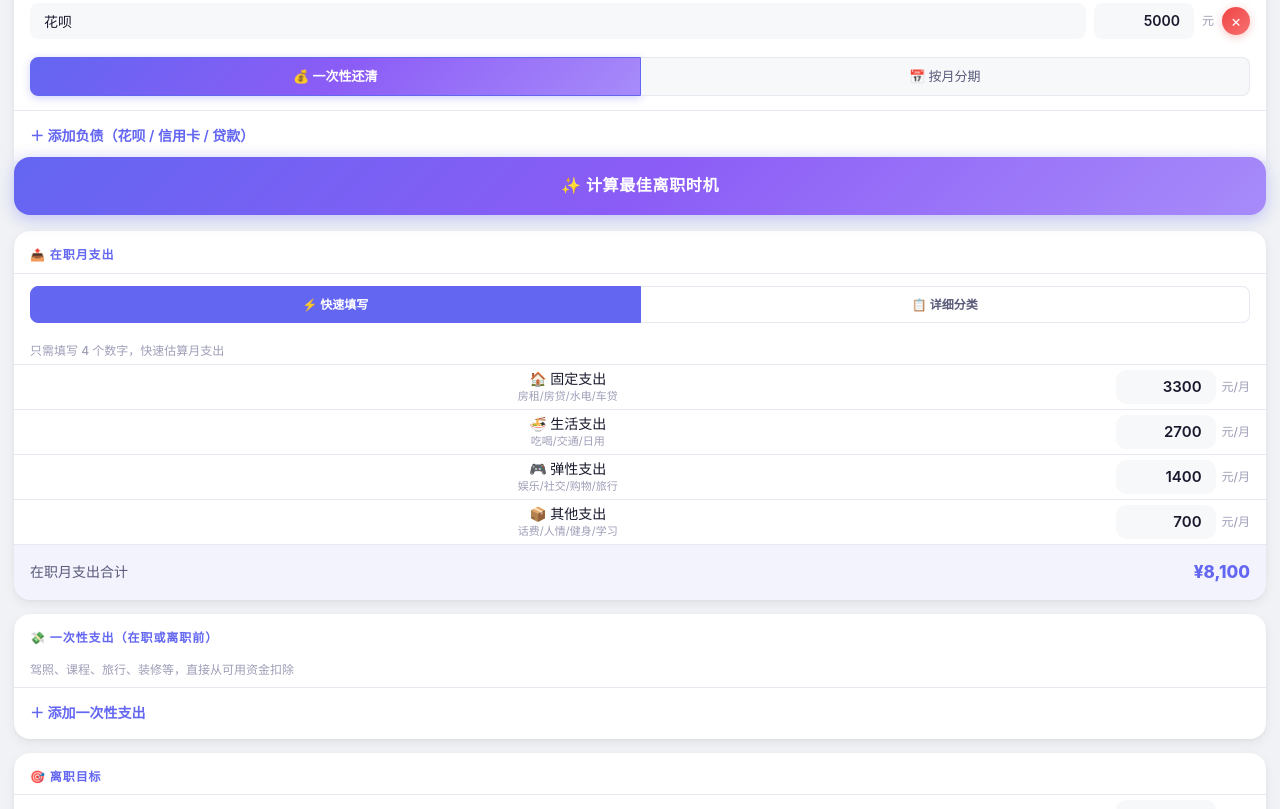
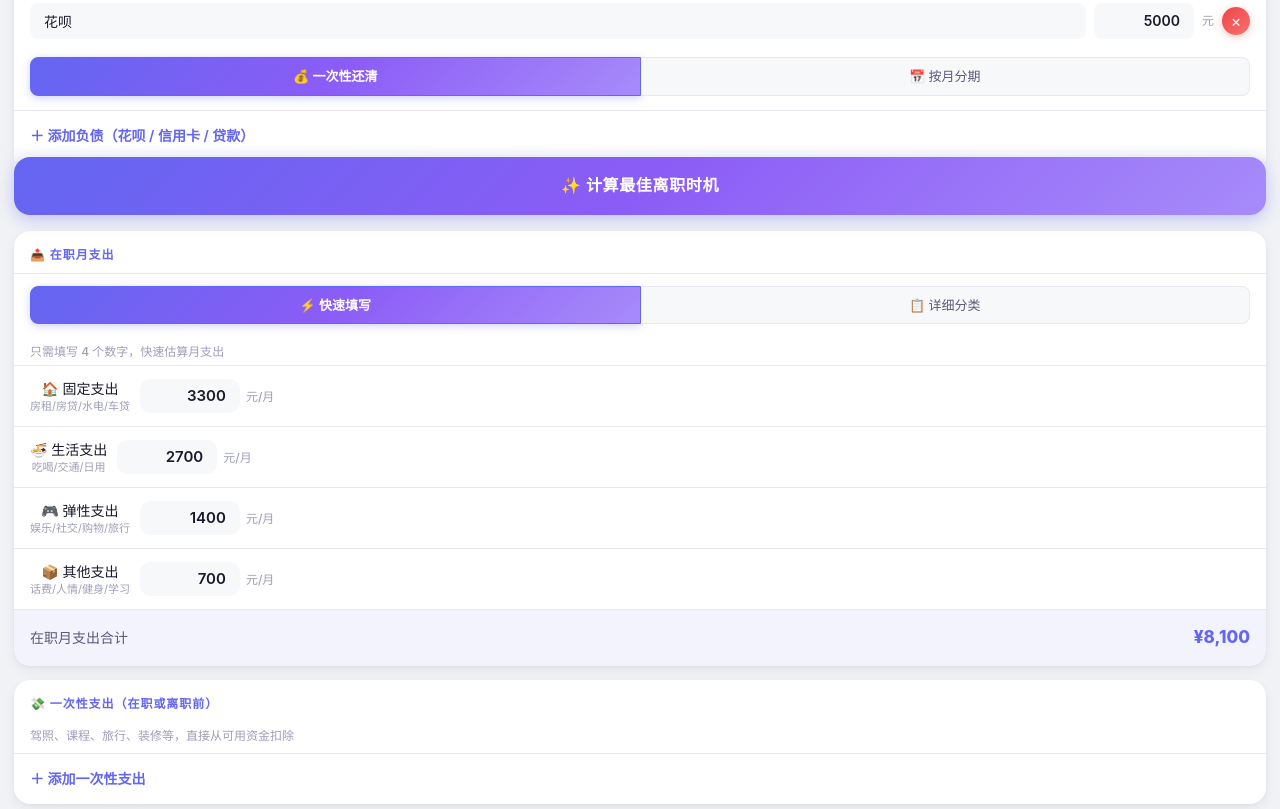
Before and after one commit to diedie23/Resignation-calculator, a plain HTML site: page index.html in a window 1280 px wide. Shown: the part 573-1382 px from the top of the page. Drawn offline with Linux system fonts and the light colour scheme.

Commit message:
统一切换按钮样式+修复快速填写label左对齐

```diff
--- a/index.html
+++ b/index.html
@@ -217,21 +217,26 @@
     display: flex; gap: 0; padding: 12px 16px 8px; background: var(--card);
   }
   .exp-mode-btn {
-    flex: 1; padding: 8px 6px; border: 1.5px solid var(--border); background: var(--card);
-    font-size: 12px; font-weight: 600; cursor: pointer; color: var(--text2);
-    transition: all 0.2s; outline: none; white-space: nowrap; min-width: 0;
+    flex: 1; padding: 8px 0; font-size: 13px; text-align: center;
+    border: 1.5px solid var(--border); background: var(--card2);
+    color: var(--text2); cursor: pointer; font-weight: 500;
+    transition: var(--transition);
   }
   .exp-mode-btn:first-child { border-radius: 8px 0 0 8px; }
   .exp-mode-btn:last-child { border-radius: 0 8px 8px 0; border-left: none; }
   .exp-mode-btn.active {
-    background: var(--accent); color: #fff; border-color: var(--accent);
+    background: var(--gradient); color: #fff;
+    border-color: var(--accent); font-weight: 700;
+    box-shadow: 0 2px 8px rgba(99,102,241,0.3);
   }
   .exp-mode-btn:not(.active):hover { background: var(--accent-bg); }
   .exp-quick-mode { padding: 0; background: var(--card); }
   .exp-quick-hint {
     padding: 10px 16px 4px; font-size: 12px; color: var(--text3); font-weight: 500;
   }
-  .exp-quick-mode .field label { display: flex; flex-direction: column; gap: 2px; justify-content: center; line-height: 1.3; }
+  .exp-quick-mode .field { display: flex; align-items: center; padding: 8px 16px; min-height: auto; border-top: 0.5px solid var(--border); gap: 10px; }
+  .exp-quick-mode .field:first-of-type { border-top: none; }
+  .exp-quick-mode .field label { display: flex; flex-direction: column; gap: 2px; justify-content: center; line-height: 1.3; text-align: left; }
   .exp-quick-mode .field label .quick-sub {
     font-size: 11px; color: var(--text3); font-weight: 400;
     line-height: 1.2;
```
